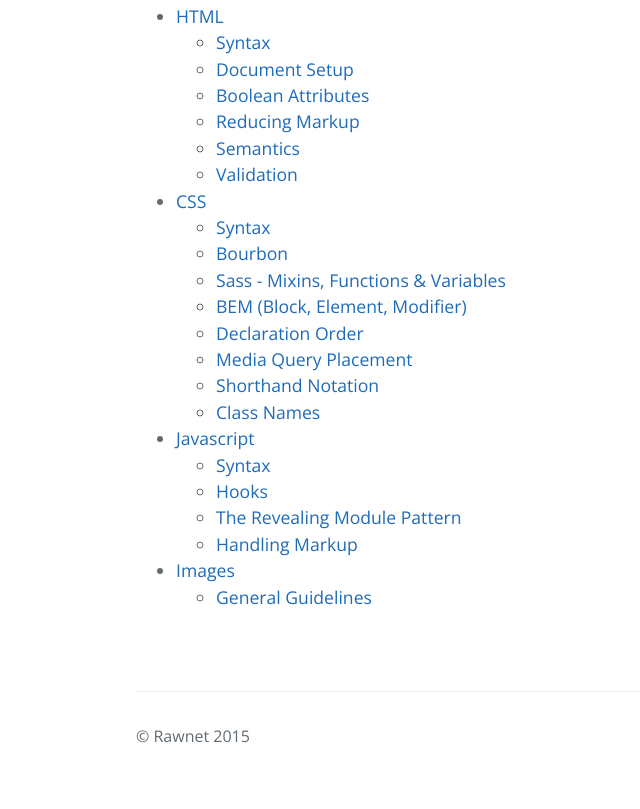
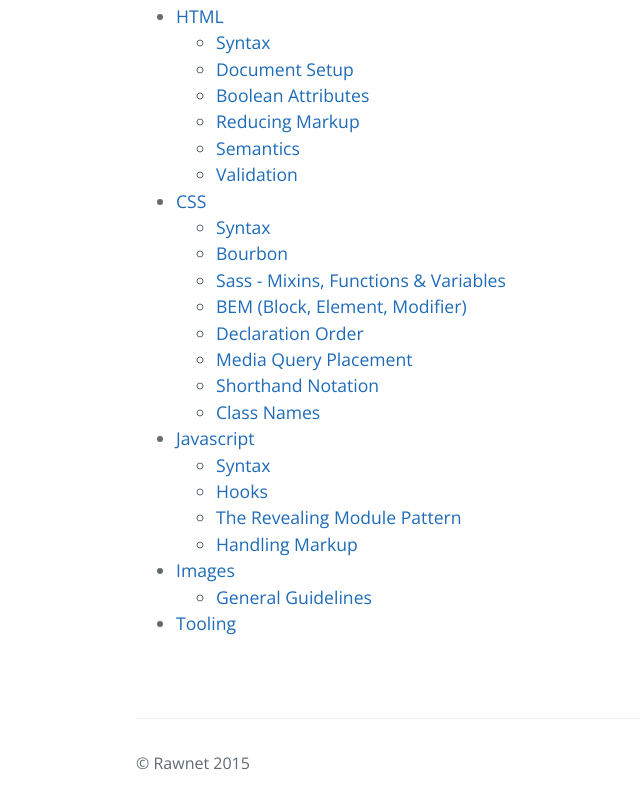
Before and after one commit to dahliacreative/piper, a plain HTML site: page index.html in a window 1280 px wide. Shown: the part 860-1669 px from the top of the page, without its empty margins (88-728 px from the left). Drawn offline with nearby package versions, Linux system fonts and the light colour scheme.

Commit message:
tooliong link

```diff
--- a/index.html
+++ b/index.html
@@ -72,6 +72,7 @@
               <li><a href="images#general">General Guidelines</a></li>
             </ul>
           </li>
+          <li><a href="tooling">Tooling</a></li>
         </ul>
       </div>
     </section>
```
